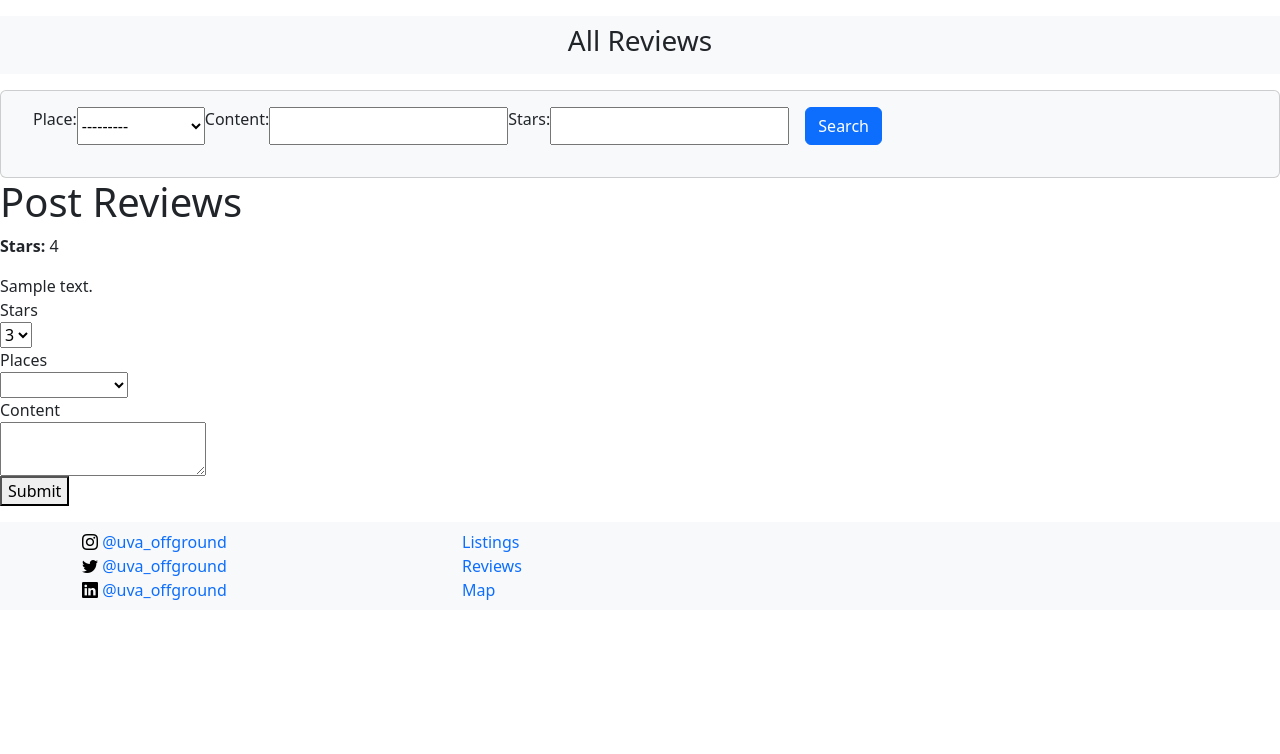
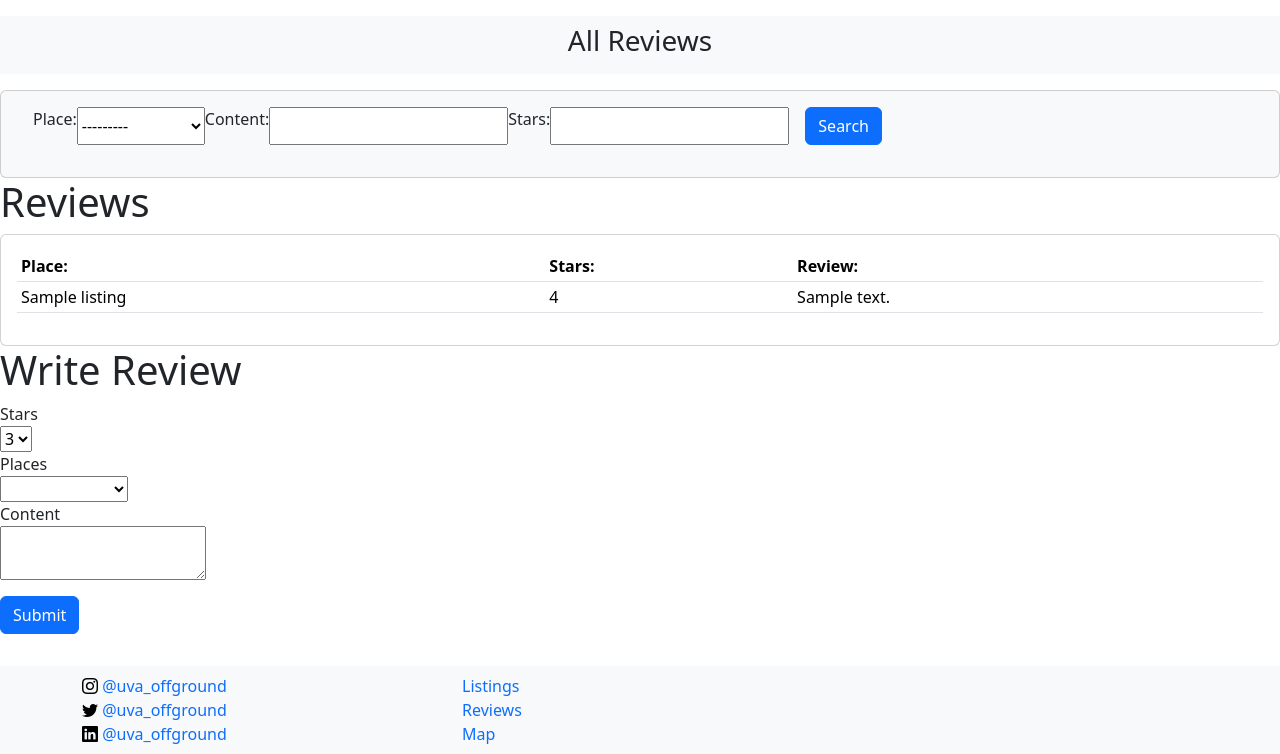
Before and after one commit to zachogan007/UVA_OffGroundsHousingWebApp, a Django app: page /reviews/ in a window 1280 px wide. Shown: the part 56-810 px from the top of the page. Before the commit the page ends 656 px from the top, so only its background shows below. Run offline with Django 3.2, Linux system fonts and the light colour scheme; a user stored in the database is signed in; tables that the repository leaves empty hold one stand-in row (values such as "Sample post"); some libraries are stand-ins or nearby versions.

Commit message:
review format

```diff
--- a/offGrounds/templates/calendar/base.html
+++ b/offGrounds/templates/calendar/base.html
@@ -37,11 +37,10 @@
     </div>
   </div>
 </nav>
+  {% block content %}
+    {% endblock %}
     <link rel="stylesheet" type="text/css" href="{% static 'calendar\css\styles.css' %}">
 
-
-          {% block content %}
-          {% endblock %}
 
 {%else%}
 <html>
@@ -118,5 +117,4 @@
       </div>
   </div>
 </body>
-
 </html>
--- a/offGrounds/templates/review/review_list.html
+++ b/offGrounds/templates/review/review_list.html
@@ -60,7 +60,8 @@
 </div>
 
 <!--https://www.youtube.com/watch?v=Y5vvGQyHtpM-->
-<h1>Post Reviews</h1>
+<h1>Reviews</h1>
+<!--
 <div class="reviews-wrapper">
     {% for rev in reviews %}
     <div class="notification">
@@ -68,6 +69,7 @@
             <strong>Stars: </strong>{{ rev.stars }}
         </p>
         {{ rev.content }}
+        {{ rev.place }}
     </div>
     {% empty %}
     <div class="notifictation">
@@ -75,8 +77,37 @@
     </div>
     {% endfor %}
 </div>
+-->
+
+<div class="row">
+  <div class="col-md">
+    <div class="card card-body">
+      <table class="table table-sm">
+	<tr class="bg-info">
+	  <th>Place: </th>
+	  <th>Stars: </th>
+	  <th>Review: </th>
+
+
+	</tr>
+	{% for rev in reviews %}
+	<tr class="bg-light">
+	  <td>{{rev.place}}</td>
+	  <td>{{rev.stars}}</td>
+	  <td>{{rev.content}}</td>
+	</tr>
+	{% empty %}
+	<tr class="bg-light">
+	  <td>No reviews yet...</td>
+	</tr>
+    {% endfor %}
+      </table>
+    </div>
+  </div>
+</div>
 
 <!--https://www.youtube.com/watch?v=Y5vvGQyHtpM-->
+<h1>Write Review</h1>
 <div class="notification">
     <form method="post" action=".">
         {% csrf_token %}
@@ -122,8 +153,9 @@
         </div>
 <!--https://www.youtube.com/watch?v=Y5vvGQyHtpM-->
         <div class="field">
-            <div class="control">
-                <button class="button is-success">Submit</button>
+            <div class="control py-3">
+              	   <button class="btn btn-primary" type="submit">
+	  Submit</button>
             </div>
         </div>
     </form>
--- a/offGrounds/views.py
+++ b/offGrounds/views.py
@@ -34,7 +34,7 @@ def review_search(request):
      rFilter = ReviewFilter(request.GET, queryset=reviews)
      reviews = rFilter.qs
      context = {
-         'reviews': reviews, 'rFilter': rFilter, 'places': places
+          'reviews': reviews, 'rFilter': rFilter, 'places': places
      }
      return render(request, 'review/review_list.html', context)
 
```
Also changed, not shown: 3 other files.
